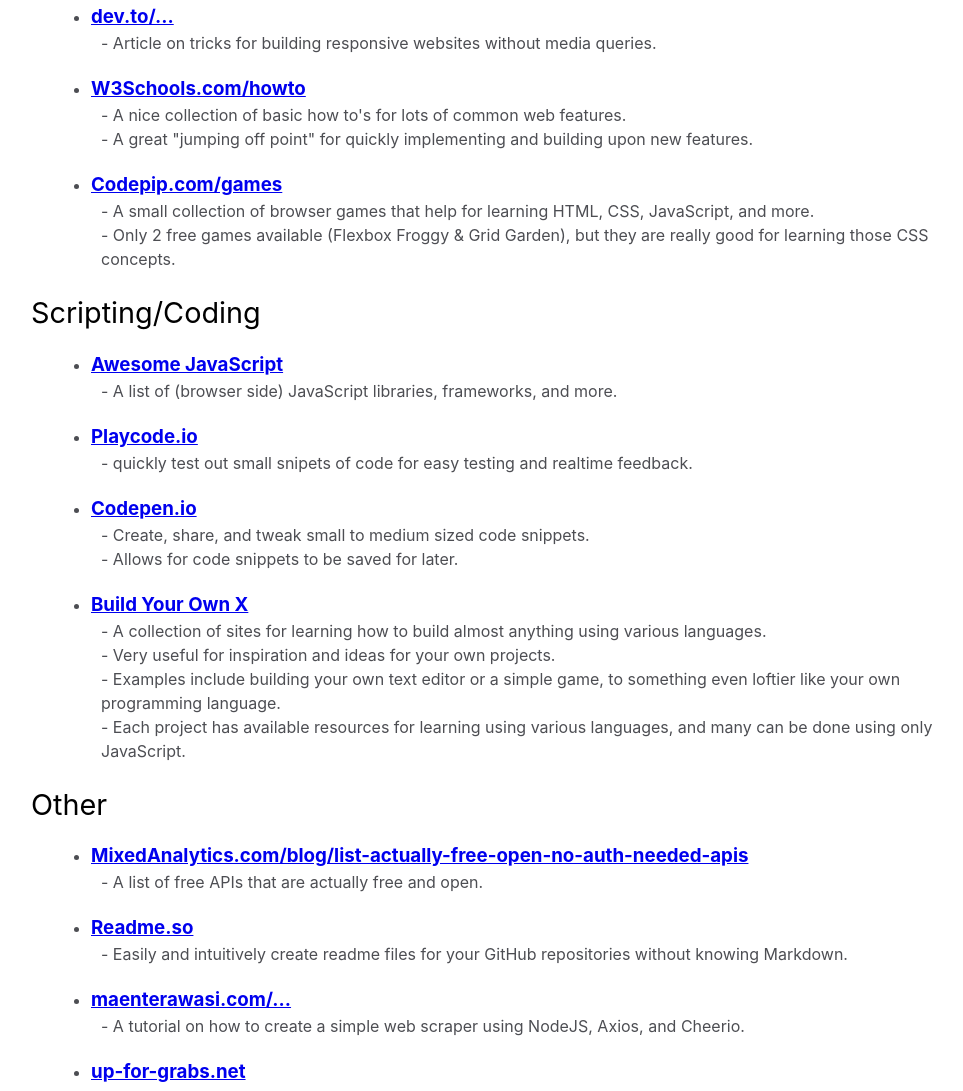
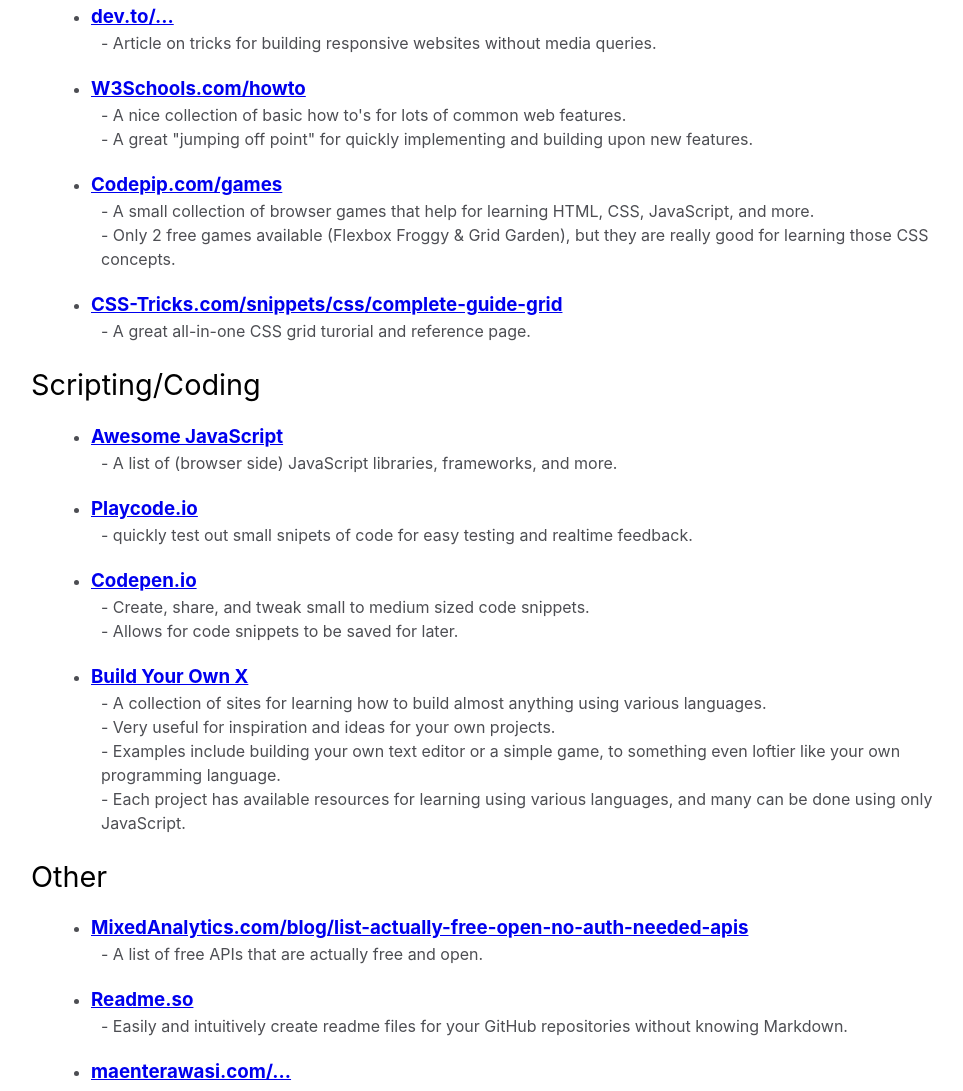
Before and after one commit to MikoFrosty/frosty-webdev, a website: page index.html in a window 1280 px wide. Shown: the part 1746-2837 px from the top of the page, without its empty margins (299-1262 px from the left). Drawn offline with Linux system fonts and the light colour scheme.

Commit message:
Add entry for CSS grid tutorial page

```diff
--- a/index.html
+++ b/index.html
@@ -248,6 +248,16 @@
               - Only 2 free games available (Flexbox Froggy & Grid Garden), but they are really good for learning those CSS concepts.<br />
             </p>
           </li>
+          <li>
+            <h3>
+              <a href="https://css-tricks.com/snippets/css/complete-guide-grid/" target="_blank"
+                >CSS-Tricks.com/snippets/css/complete-guide-grid</a
+              >
+            </h3>
+            <p>
+              - A great all-in-one CSS grid turorial and reference page.<br />
+            </p>
+          </li>
         </ul>
       </section>
       <!-- Scripting/Coding Section -->
```
